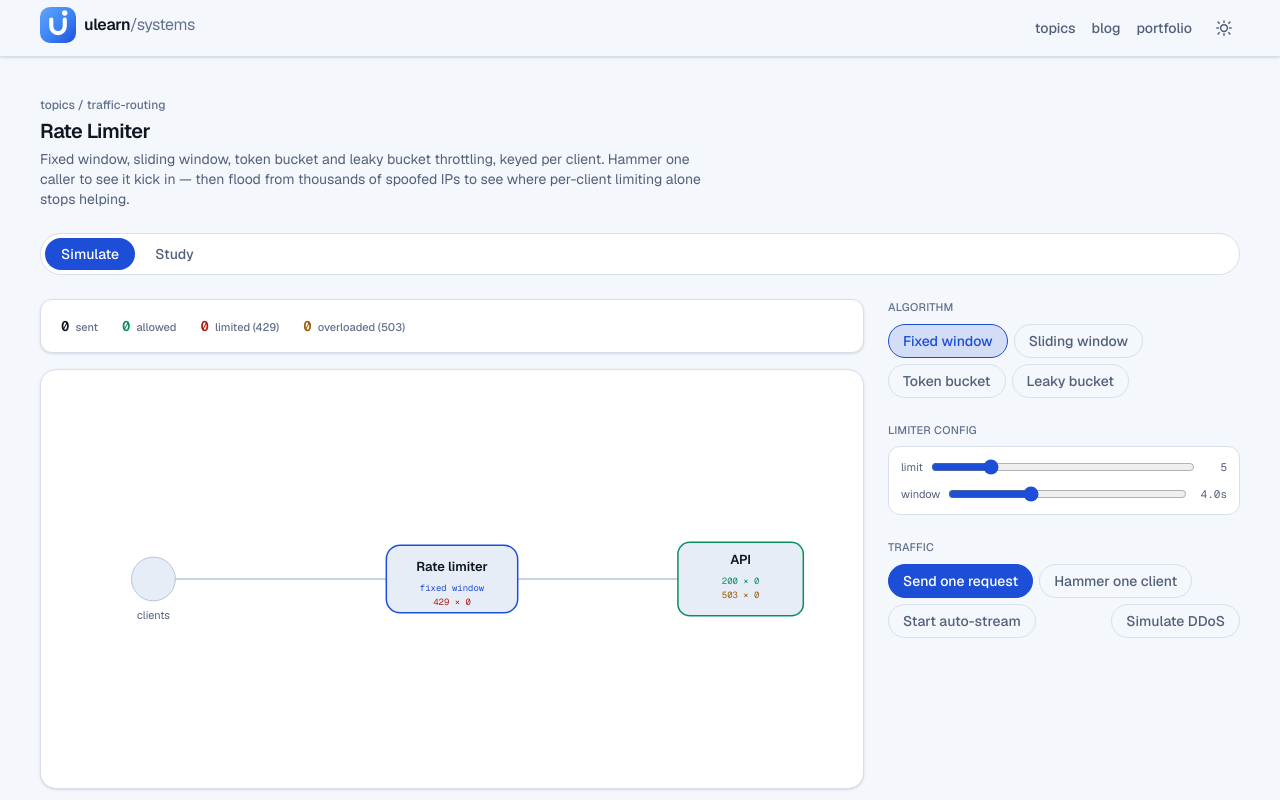
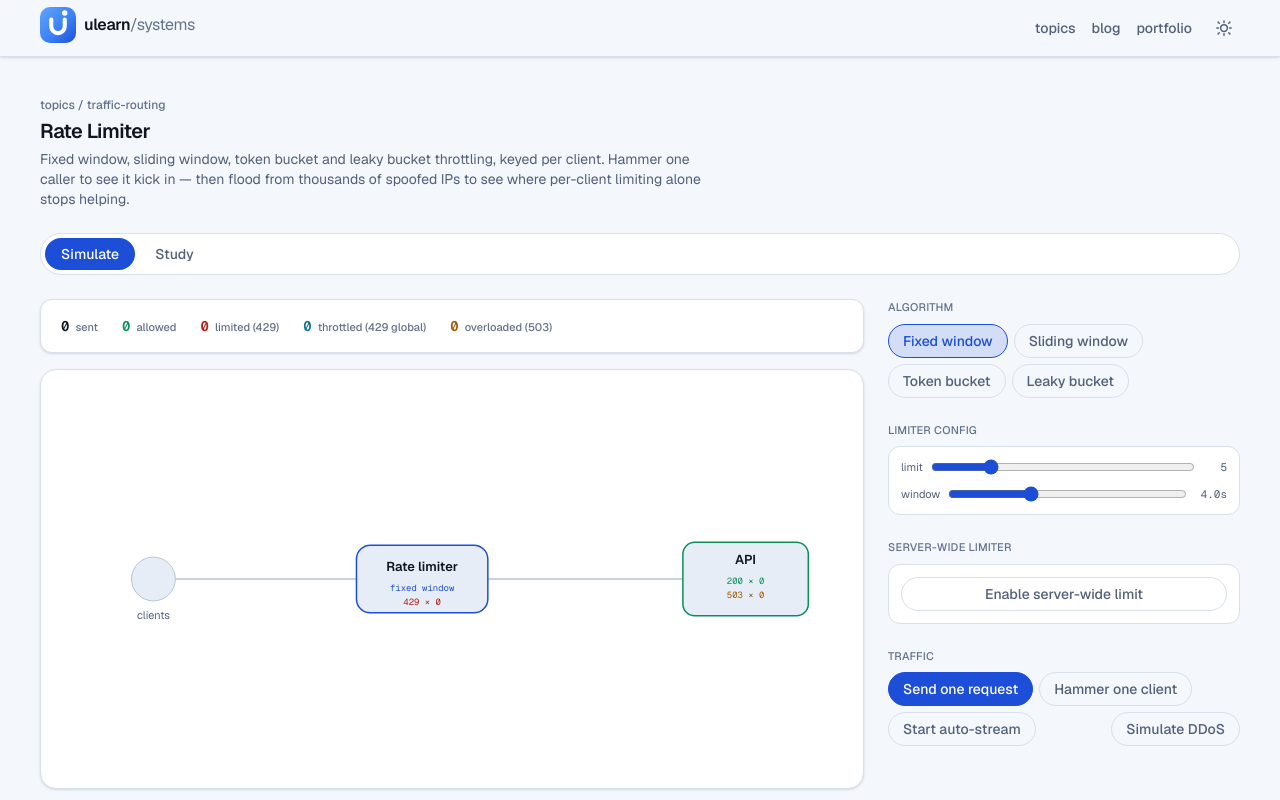
Before and after one commit to UTTAMGUPTA2712/ulearn, a Next.js app: page /topics/rate-limiter in a window 1280 px wide. Shown: the top 800 px of the page. Built offline with nearby package versions, Linux system fonts and the light colour scheme.

Commit message:
feat: implement server-wide rate limiting with visual topology and configuration controls

```diff
--- a/app/topics/rate-limiter/_components/controls.tsx
+++ b/app/topics/rate-limiter/_components/controls.tsx
@@ -163,6 +163,61 @@ export function TrafficControls({
   );
 }
 
+export function GlobalLimiterConfig({
+  active,
+  capacity,
+  refillRate,
+  onSetActive,
+  onSetCapacity,
+  onSetRefillRate,
+}: {
+  active: boolean;
+  capacity: number;
+  refillRate: number;
+  onSetActive: (active: boolean) => void;
+  onSetCapacity: (capacity: number) => void;
+  onSetRefillRate: (rate: number) => void;
+}) {
+  return (
+    <div>
+      <p className="text-[11px] font-medium tracking-wide text-text-faint uppercase">Server-wide limiter</p>
+      <div className="mt-2 space-y-2.5 rounded-xl border border-border bg-panel p-3">
+        <Button active={active} onClick={() => onSetActive(!active)} className="w-full">
+          {active ? "Disable server-wide limit" : "Enable server-wide limit"}
+        </Button>
+        {active && (
+          <>
+            <label className="flex items-center gap-2 text-[11px] text-text-muted">
+              burst capacity
+              <input
+                type="range"
+                min={1}
+                max={50}
+                value={capacity}
+                onChange={(e) => onSetCapacity(Number(e.target.value))}
+                className="min-w-0 flex-1 accent-accent"
+              />
+              <span className="w-6 shrink-0 text-right font-mono">{capacity}</span>
+            </label>
+            <label className="flex items-center gap-2 text-[11px] text-text-muted">
+              sustained rate
+              <input
+                type="range"
+                min={1}
+                max={60}
+                value={refillRate}
+                onChange={(e) => onSetRefillRate(Number(e.target.value))}
+                className="min-w-0 flex-1 accent-accent"
+              />
+              <span className="w-10 shrink-0 text-right font-mono">{refillRate}/s</span>
+            </label>
+          </>
+        )}
+      </div>
+    </div>
+  );
+}
+
 export function ClientList({
   algorithm,
   limit,
--- a/app/topics/rate-limiter/_components/diagram.tsx
+++ b/app/topics/rate-limiter/_components/diagram.tsx
@@ -3,15 +3,29 @@ import type { RequestPacket } from "../_lib/types";
 const VIEW_W = 720;
 const VIEW_H = 420;
 const CLIENT = { x: 60, y: VIEW_H / 2 };
-const LIMITER = { x: 360, y: VIEW_H / 2 };
-const API = { x: 650, y: VIEW_H / 2 };
+const LIMITER = { x: 330, y: VIEW_H / 2 };
+const GLOBAL = { x: 505, y: VIEW_H / 2 };
+const API = { x: 655, y: VIEW_H / 2 };
 
 /** Rejection is never one color — where it happened is the whole point. */
 const OUTCOME_COLOR: Record<string, string> = {
   limited: "var(--status-down)",
+  throttled: "var(--status-active)",
   overloaded: "var(--status-warn)",
   allowed: "var(--status-up)",
 };
+
+/** Where a "returning" packet bounced from — the node that produced its outcome. */
+function returnOrigin(outcome: string | null) {
+  switch (outcome) {
+    case "limited":
+      return LIMITER;
+    case "throttled":
+      return GLOBAL;
+    default:
+      return API; // overloaded or allowed both make it all the way to the API
+  }
+}
 
 function easeOutCubic(t: number) {
   return 1 - Math.pow(1 - t, 3);
@@ -21,19 +35,28 @@ function lerp(a: number, b: number, t: number) {
   return a + (b - a) * t;
 }
 
-function packetPosition(req: RequestPacket, now: number): { x: number; y: number; color: string; opacity: number } {
+function packetPosition(
+  req: RequestPacket,
+  now: number,
+  globalActive: boolean,
+): { x: number; y: number; color: string; opacity: number } {
   const t = Math.min(1, Math.max(0, (now - req.phaseStart) / req.phaseDuration));
   const eased = easeOutCubic(t);
 
   switch (req.phase) {
     case "to-limiter":
       return { x: lerp(CLIENT.x, LIMITER.x, eased), y: lerp(CLIENT.y, LIMITER.y, eased), color: "var(--status-active)", opacity: 1 };
-    case "to-api":
-      return { x: lerp(LIMITER.x, API.x, eased), y: lerp(LIMITER.y, API.y, eased), color: "var(--status-active)", opacity: 1 };
+    case "to-global":
+      return { x: lerp(LIMITER.x, GLOBAL.x, eased), y: lerp(LIMITER.y, GLOBAL.y, eased), color: "var(--status-active)", opacity: 1 };
+    case "to-api": {
+      // Only routes through the global node when that limiter is on the path.
+      const from = globalActive ? GLOBAL : LIMITER;
+      return { x: lerp(from.x, API.x, eased), y: lerp(from.y, API.y, eased), color: "var(--status-active)", opacity: 1 };
+    }
     case "returning": {
-      // Limited packets never reached the API — they bounce back from the limiter.
-      // Overloaded ones got all the way there before the API dropped them.
-      const origin = req.outcome === "limited" ? LIMITER : API;
+      // Bounces back from whichever node actually produced the outcome —
+      // limiter, global checkpoint, or the API itself.
+      const origin = returnOrigin(req.outcome);
       const color = OUTCOME_COLOR[req.outcome ?? "allowed"];
       return { x: lerp(origin.x, CLIENT.x, eased), y: lerp(origin.y, CLIENT.y, eased), color, opacity: 1 };
     }
@@ -59,6 +82,10 @@ export function RateLimiterDiagram({
   overloaded,
   requests,
   now,
+  globalLimiterActive,
+  throttled,
+  globalTokens,
+  globalCapacity,
 }: {
   algorithm: string;
   allowed: number;
@@ -66,6 +93,10 @@ export function RateLimiterDiagram({
   overloaded: number;
   requests: RequestPacket[];
   now: number;
+  globalLimiterActive: boolean;
+  throttled: number;
+  globalTokens: number;
+  globalCapacity: number;
 }) {
   return (
     <svg
@@ -76,7 +107,14 @@ export function RateLimiterDiagram({
     >
       {/* Static topology lines */}
       <line x1={CLIENT.x} y1={CLIENT.y} x2={LIMITER.x} y2={LIMITER.y} stroke="var(--border-strong)" strokeWidth={1.5} />
-      <line x1={LIMITER.x} y1={LIMITER.y} x2={API.x} y2={API.y} stroke="var(--border-strong)" strokeWidth={1.5} />
+      {globalLimiterActive ? (
+        <>
+          <line x1={LIMITER.x} y1={LIMITER.y} x2={GLOBAL.x} y2={GLOBAL.y} stroke="var(--border-strong)" strokeWidth={1.5} />
+          <line x1={GLOBAL.x} y1={GLOBAL.y} x2={API.x} y2={API.y} stroke="var(--border-strong)" strokeWidth={1.5} />
+        </>
+      ) : (
+        <line x1={LIMITER.x} y1={LIMITER.y} x2={API.x} y2={API.y} stroke="var(--border-strong)" strokeWidth={1.5} />
+      )}
 
       {/* Client node */}
       <g>
@@ -109,6 +147,31 @@ export function RateLimiterDiagram({
         </text>
       </g>
 
+      {/* Global (server-wide) limiter node — only on the path when enabled */}
+      {globalLimiterActive && (
+        <g>
+          <rect
+            x={GLOBAL.x - 60}
+            y={GLOBAL.y - 34}
+            width={120}
+            height={68}
+            rx={14}
+            fill="var(--panel-raised)"
+            stroke="var(--status-active)"
+            strokeWidth={1.5}
+          />
+          <text x={GLOBAL.x} y={GLOBAL.y - 8} textAnchor="middle" className="fill-text" fontSize={13} fontWeight={600}>
+            Server limiter
+          </text>
+          <text x={GLOBAL.x} y={GLOBAL.y + 12} textAnchor="middle" className="fill-status-active font-mono" fontSize={9}>
+            {globalTokens.toFixed(0)}/{globalCapacity} tokens
+          </text>
+          <text x={GLOBAL.x} y={GLOBAL.y + 26} textAnchor="middle" className="fill-status-active font-mono" fontSize={9}>
+            429 × {throttled}
+          </text>
+        </g>
+      )}
+
       {/* API node */}
       <g>
         <rect
@@ -134,7 +197,7 @@ export function RateLimiterDiagram({
 
       {/* In-flight request packets */}
       {requests.map((req) => {
-        const p = packetPosition(req, now);
+        const p = packetPosition(req, now, globalLimiterActive);
         return (
           <circle
             key={req.id}
--- a/app/topics/rate-limiter/_components/simulation.tsx
+++ b/app/topics/rate-limiter/_components/simulation.tsx
@@ -4,7 +4,7 @@ import { EventLog } from "@/components/simulation/event-log";
 import { StatsBar } from "@/components/simulation/stats-bar";
 
 import { useRateLimiterSimulation } from "../_lib/use-simulation";
-import { AlgorithmSwitch, ClientList, LimiterConfig, TrafficControls } from "./controls";
+import { AlgorithmSwitch, ClientList, GlobalLimiterConfig, LimiterConfig, TrafficControls } from "./controls";
 import { RateLimiterDiagram } from "./diagram";
 
 export function RateLimiterSimulation() {
@@ -16,6 +16,9 @@ export function RateLimiterSimulation() {
     setRefillRate,
     setAutoStream,
     setDdos,
+    setGlobalLimiter,
+    setGlobalCapacity,
+    setGlobalRefillRate,
     sendOne,
     hammerClient,
   } = useRateLimiterSimulation();
@@ -24,6 +27,7 @@ export function RateLimiterSimulation() {
     { label: "sent", value: snapshot.stats.sent },
     { label: "allowed", value: snapshot.stats.allowed, color: "var(--status-up)" },
     { label: "limited (429)", value: snapshot.stats.limited, color: "var(--status-down)" },
+    { label: "throttled (429 global)", value: snapshot.stats.throttled, color: "var(--status-active)" },
     { label: "overloaded (503)", value: snapshot.stats.overloaded, color: "var(--status-warn)" },
   ];
 
@@ -39,6 +43,10 @@ export function RateLimiterSimulation() {
             overloaded={snapshot.stats.overloaded}
             requests={snapshot.requests}
             now={snapshot.now}
+            globalLimiterActive={snapshot.globalLimiterActive}
+            throttled={snapshot.stats.throttled}
+            globalTokens={snapshot.globalTokens}
+            globalCapacity={snapshot.globalCapacity}
           />
         </div>
         <ClientList algorithm={snapshot.algorithm} limit={snapshot.limit} clients={snapshot.clients} />
@@ -56,6 +64,14 @@ export function RateLimiterSimulation() {
           onSetWindowMs={setWindowMs}
           onSetRefillRate={setRefillRate}
         />
+        <GlobalLimiterConfig
+          active={snapshot.globalLimiterActive}
+          capacity={snapshot.globalCapacity}
+          refillRate={snapshot.globalRefillRate}
+          onSetActive={setGlobalLimiter}
+          onSetCapacity={setGlobalCapacity}
+          onSetRefillRate={setGlobalRefillRate}
+        />
         <TrafficControls
           autoStream={snapshot.autoStream}
           autoStreamRate={snapshot.autoStreamRate}
--- a/app/topics/rate-limiter/_lib/engine.ts
+++ b/app/topics/rate-limiter/_lib/engine.ts
@@ -1,6 +1,7 @@
 import type { Algorithm, ClientState, LogEntry, RequestPacket, SimSnapshot } from "./types";
 
 const TO_LIMITER_MS = 220;
+const TO_GLOBAL_MS = 160;
 const TO_API_MIN_MS = 380;
 const TO_API_MAX_MS = 540;
 const RETURN_MS = 220;
@@ -50,10 +51,22 @@ export class RateLimiterEngine {
   refillRate = 2;
   requests: RequestPacket[] = [];
   log: LogEntry[] = [];
-  stats = { sent: 0, allowed: 0, limited: 0, overloaded: 0 };
+  stats = { sent: 0, allowed: 0, limited: 0, throttled: 0, overloaded: 0 };
   autoStream = false;
   autoStreamRate = 2;
   ddosActive = false;
+
+  /**
+   * Server-wide token bucket sitting between the per-client limiter and the
+   * API. Per-client limiting alone can't see a distributed flood — every
+   * spoofed IP looks like a fresh caller with a full quota — so this is what
+   * actually protects the API's shared capacity once a DDoS run is active.
+   */
+  globalLimiterActive = false;
+  globalCapacity = 12;
+  globalRefillRate = 12;
+  private globalTokens = this.globalCapacity;
+  private lastGlobalRefill = 0;
 
   private clients = new Map<string, ClientState>();
   private spawnAccumulator = 0;
@@ -112,6 +125,31 @@ export class RateLimiterEngine {
         ? "DDoS simulation started — flooding from spoofed source IPs"
         : "DDoS simulation stopped",
     );
+  }
+
+  setGlobalLimiter(active: boolean) {
+    this.globalLimiterActive = active;
+    if (active) this.globalTokens = this.globalCapacity;
+    this.addLog(
+      active ? "info" : "warn",
+      active
+        ? "Server-wide limiter enabled — throttling aggregate traffic before it reaches the API"
+        : "Server-wide limiter disabled",
+    );
+  }
+
+  setGlobalCapacity(capacity: number) {
+    this.globalCapacity = Math.max(1, Math.min(50, capacity));
+  }
+
+  setGlobalRefillRate(rate: number) {
+    this.globalRefillRate = Math.max(1, Math.min(60, rate));
+  }
+
+  private refillGlobalTokens() {
+    const elapsedSec = (this.now - this.lastGlobalRefill) / 1000;
+    this.lastGlobalRefill = this.now;
+    this.globalTokens = Math.min(this.globalCapacity, this.globalTokens + elapsedSec * this.globalRefillRate);
   }
 
   spawnRequest(opts?: { isDdos?: boolean; clientId?: string }) {
@@ -225,10 +263,16 @@ export class RateLimiterEngine {
     if (allowed) {
       client.allowed++;
       req.outcome = "allowed";
-      req.phase = "to-api";
-      req.phaseStart = this.now;
-      req.phaseDuration = randomBetween(TO_API_MIN_MS, TO_API_MAX_MS);
-      // Final outcome (success vs. API overload) is decided on arrival — see finalizeAtApi.
+      if (this.globalLimiterActive) {
+        req.phase = "to-global";
+        req.phaseStart = this.now;
+        req.phaseDuration = TO_GLOBAL_MS;
+      } else {
+        req.phase = "to-api";
+        req.phaseStart = this.now;
+        req.phaseDuration = randomBetween(TO_API_MIN_MS, TO_API_MAX_MS);
+      }
+      // Final outcome (success vs. throttled vs. API overload) is decided further downstream.
     } else {
       client.limited++;
       req.outcome = "limited";
@@ -239,6 +283,31 @@ export class RateLimiterEngine {
       const tag = req.isDdos ? `${req.clientId} (flood)` : req.clientId;
       this.addLog("warn", `429 — ${tag} rate-limited`);
     }
+  }
+
+  /**
+   * The server-wide checkpoint: unlike the per-client limiter, this bucket is
+   * shared across every client and spoofed IP, so a distributed flood can't
+   * dodge it by rotating source addresses.
+   */
+  private resolveAtGlobal(req: RequestPacket) {
+    this.refillGlobalTokens();
+
+    if (this.globalTokens >= 1) {
+      this.globalTokens -= 1;
+      req.phase = "to-api";
+      req.phaseStart = this.now;
+      req.phaseDuration = randomBetween(TO_API_MIN_MS, TO_API_MAX_MS);
+      return;
+    }
+
+    req.outcome = "throttled";
+    req.phase = "returning";
+    req.phaseStart = this.now;
+    req.phaseDuration = RETURN_MS;
+    this.stats.throttled++;
+    const tag = req.isDdos ? `${req.clientId} (flood)` : req.clientId;
+    this.addLog("warn", `429 — ${tag} throttled by server-wide limiter`);
   }
 
   private finalizeAtApi(req: RequestPacket) {
@@ -266,6 +335,7 @@ export class RateLimiterEngine {
     this.now += deltaMs;
 
     for (const client of this.clients.values()) this.updateClient(client);
+    this.refillGlobalTokens();
 
     if (this.autoStream || this.ddosActive) {
       // Deliberately high enough to push a tight per-IP limit toward its
@@ -287,6 +357,9 @@ export class RateLimiterEngine {
       switch (req.phase) {
         case "to-limiter":
           this.resolveAtLimiter(req);
+          break;
+        case "to-global":
+          this.resolveAtGlobal(req);
           break;
         case "to-api":
           this.finalizeAtApi(req);
@@ -318,6 +391,10 @@ export class RateLimiterEngine {
       autoStream: this.autoStream,
       autoStreamRate: this.autoStreamRate,
       ddosActive: this.ddosActive,
+      globalLimiterActive: this.globalLimiterActive,
+      globalCapacity: this.globalCapacity,
+      globalRefillRate: this.globalRefillRate,
+      globalTokens: this.globalTokens,
     };
   }
 }
--- a/app/topics/rate-limiter/_lib/use-simulation.ts
+++ b/app/topics/rate-limiter/_lib/use-simulation.ts
@@ -41,6 +41,9 @@ export function useRateLimiterSimulation() {
     setRefillRate: (rate: number) => engine.setRefillRate(rate),
     setAutoStream: (enabled: boolean, rate?: number) => engine.setAutoStream(enabled, rate),
     setDdos: (active: boolean) => engine.setDdos(active),
+    setGlobalLimiter: (active: boolean) => engine.setGlobalLimiter(active),
+    setGlobalCapacity: (capacity: number) => engine.setGlobalCapacity(capacity),
+    setGlobalRefillRate: (rate: number) => engine.setGlobalRefillRate(rate),
     sendOne: () => engine.spawnRequest(),
     hammerClient: () => engine.hammerClient(),
   };
--- a/app/topics/rate-limiter/study/page.tsx
+++ b/app/topics/rate-limiter/study/page.tsx
@@ -92,9 +92,20 @@ export default function RateLimiterStudyPage() {
             the backend — run &ldquo;Simulate DDoS&rdquo; and watch the limiter&apos;s{" "}
             <code>429</code> count barely move while the API&apos;s <code>503</code> count
             climbs instead: the limiter waved every spoofed address through individually,
-            and the backend paid for it. Real defenses combine both with something upstream
-            of either — CDN or edge-level filtering, IP reputation, and challenge/CAPTCHA
-            gating — rather than expecting one mechanism to carry the whole load.
+            and the backend paid for it.
+          </p>
+          <p>
+            Now turn on the <strong>server-wide limiter</strong> and run the same flood
+            again. It sits behind the per-client limiter and shares one bucket across every
+            client and spoofed address combined, so rotating source IPs no longer buys the
+            attacker anything — the aggregate rate hits a wall regardless of how many
+            identities it&apos;s spread across. Watch the new node&apos;s own{" "}
+            <code>429</code> count climb instead of the API&apos;s <code>503</code>s: traffic
+            gets throttled deliberately, before the backend is ever put at risk, rather than
+            dropped after the fact by running out of capacity. Real systems layer this same
+            idea with something further upstream too — CDN or edge-level filtering, IP
+            reputation, and challenge/CAPTCHA gating — rather than expecting any one
+            mechanism to carry the whole load.
           </p>
         </Section>
 
```
Also changed, not shown: app/topics/rate-limiter/_lib/types.ts (+10 -3 lines).
